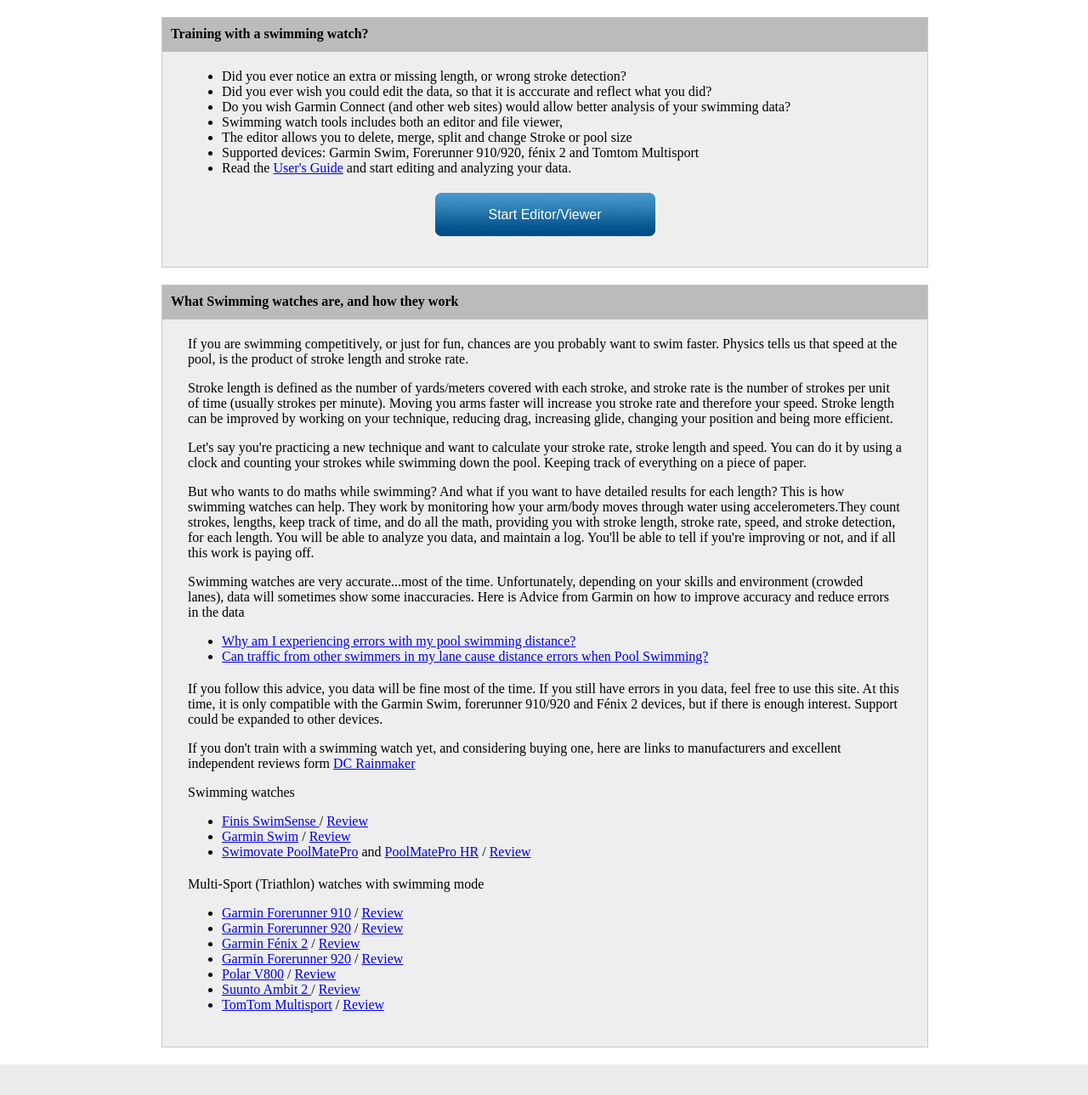
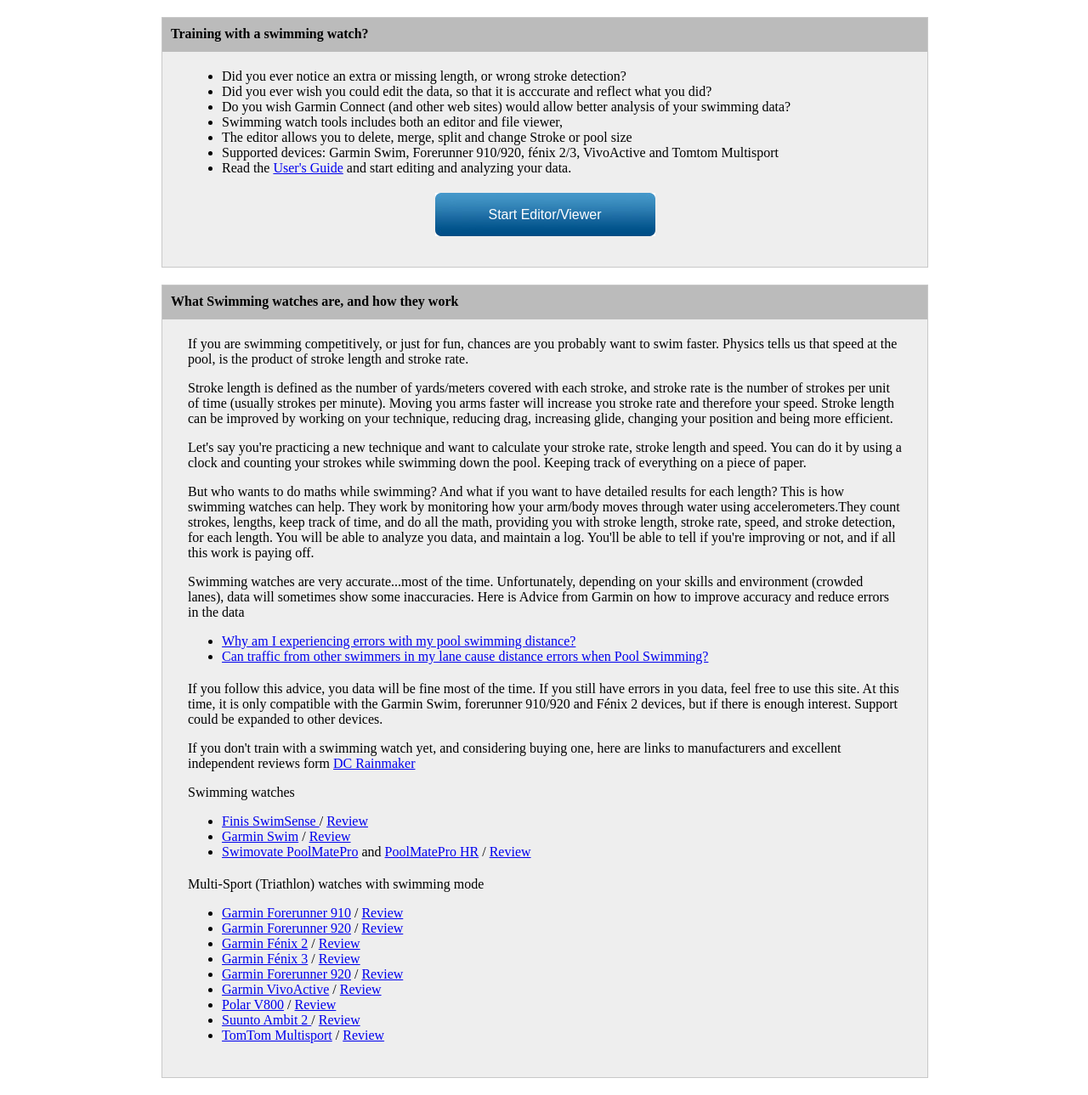
Before and after one commit to lapsatech-docker/swimmingtools, a PHP site: page / in a window 1280 px wide. Shown: the part 70-1359 px from the top of the page at 85% size. Before the commit the page ends 1323 px from the top, so only its background shows below. Run offline with PHP 8.4, Linux system fonts and the light colour scheme.

Commit message:
UPDATE: Changements éditoriaux
Support VivoActive Fénix 3
Précision sur le bouton 'Done'

```diff
--- a/www/help.php
+++ b/www/help.php
@@ -25,8 +25,8 @@ spl_autoload_register();
   <a href="http://support.garmin.com/support/searchSupport/case.faces?caseId={afea30d0-9b70-11e3-d5f4-000000000000}"
     target="_blank">FAQ</a> on the garmin web site.</p>
 
-  <p>Finally, you can access activity files on the Fénix 2, by connecting it to
-  your computer with a USB cable. Once connected, the Fénix 2 appears as a USB
+  <p>Finally, you can access activity files on the Fénix, by connecting it to
+  your computer with a USB cable. Once connected, the Fénix  appears as a USB
   drive.</p>
 
   <p>When you're ready, <a href="upload">Go to the upload page</a> and
@@ -106,7 +106,7 @@ spl_autoload_register();
   to selected length only, lengths in the same interval,  or all lengths.</p>
 
   <p>When you are happy with the results, download the new activity file to
-  your computer by clicking the download button.</p>
+  your computer by clicking the done button and download link.</p>
 </div>
 <div class="section">
   <h2>
--- a/www/index.php
+++ b/www/index.php
@@ -20,8 +20,8 @@ spl_autoload_register();
     <li> Swimming watch tools includes both an editor and file viewer,</li>
     <li>The editor allows you to delete, merge, split and change Stroke
     or pool size</li>
-    <li>Supported devices: Garmin Swim, Forerunner 910/920, fénix 2 and
-    Tomtom Multisport</li>
+    <li>Supported devices: Garmin Swim, Forerunner 910/920, fénix 2/3,
+    VivoActive and Tomtom Multisport</li>
     <li>Read the <a href="help">User's Guide</a>
     and start editing and analyzing your data.</li>
   </ul>
@@ -109,8 +109,16 @@ spl_autoload_register();
       target="_blank">Garmin Fénix 2</a> /
     <a href="http://www.dcrainmaker.com/2014/03/garmin-fenix2-multisport.html"
       target="_blank">Review</a></li>
+    <li><a href="http://fenix3.garmin.com"
+      target="_blank">Garmin Fénix 3</a> /
+    <a href="http://www.dcrainmaker.com/2015/03/garmin-fenix3-detailed-review.html"
+      target="_blank">Review</a></li>
     <li><a href="http://forerunner920.garmin.com"
       target="_blank">Garmin Forerunner 920</a> /
+    <a href="http://www.dcrainmaker.com/2014/11/garmin-forerunner-920xt-depth-review.html"
+      target="_blank">Review</a></li>
+    <li><a href="http://sites.garmin.com/en-US/vivo/vivoactive/"
+      target="_blank">Garmin VivoActive</a> /
     <a href="http://www.dcrainmaker.com/2014/11/garmin-forerunner-920xt-depth-review.html"
       target="_blank">Review</a></li>
     <li><a href="http://www.polar.com/en/products/maximize_performance/running_multisport/V800"
--- a/www/upload.php
+++ b/www/upload.php
@@ -79,7 +79,7 @@ if ($show_gcp) {
   </h2>
  <ul>
     <li>Only Lap Swimming activity files from the following devices are allowed:
-    Garmin Swim ,Forerunner 910/920, Fénix 2, Tomtom Multisport</li>
+    Garmin Swim ,Forerunner 910/920, Fénix 2/3, VivoActive, Tomtom Multisport</li>
     <li>Files must be FIT files, or zip files exported from Garmin Connect,
     <li>Activity files can be exported form Garmin Connect (Modern version) by going
     to the activity page, clicking on the gear icon to the left, and selecting
```
